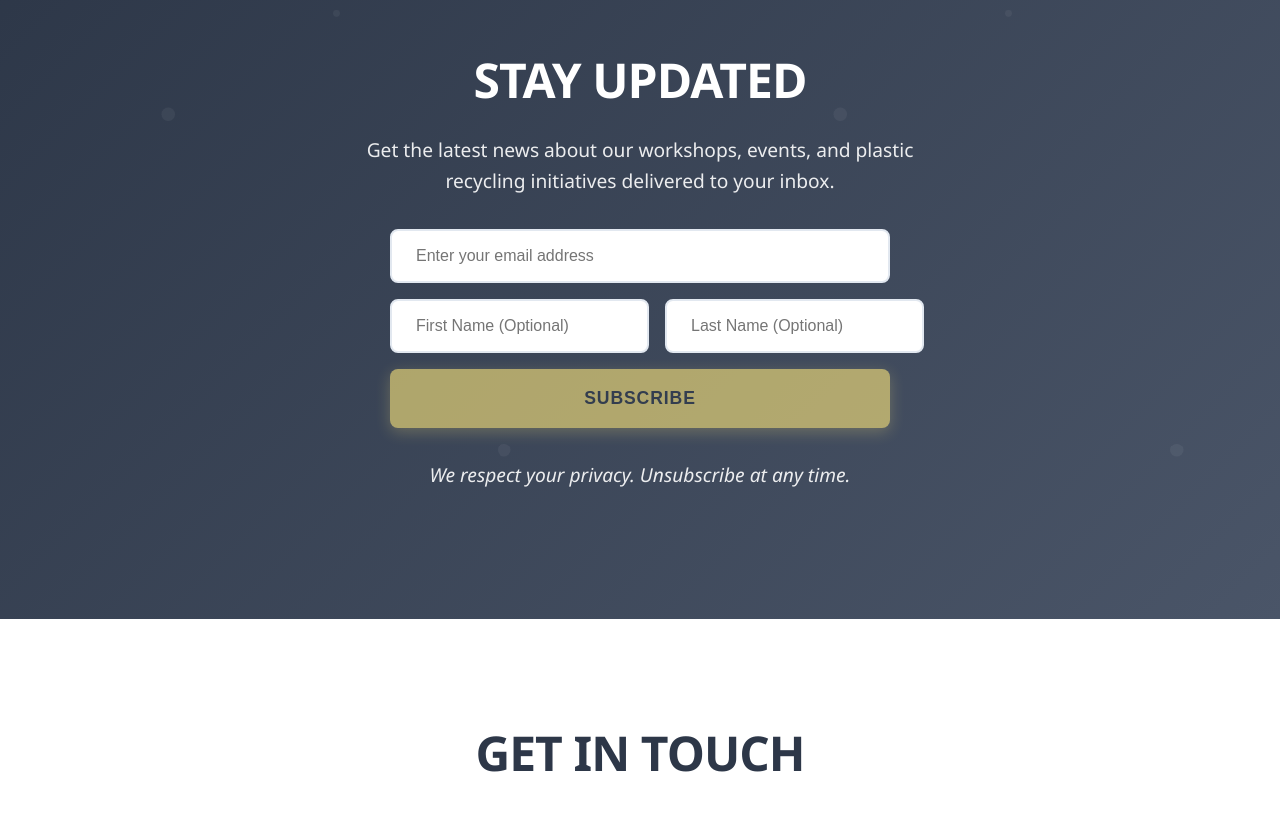
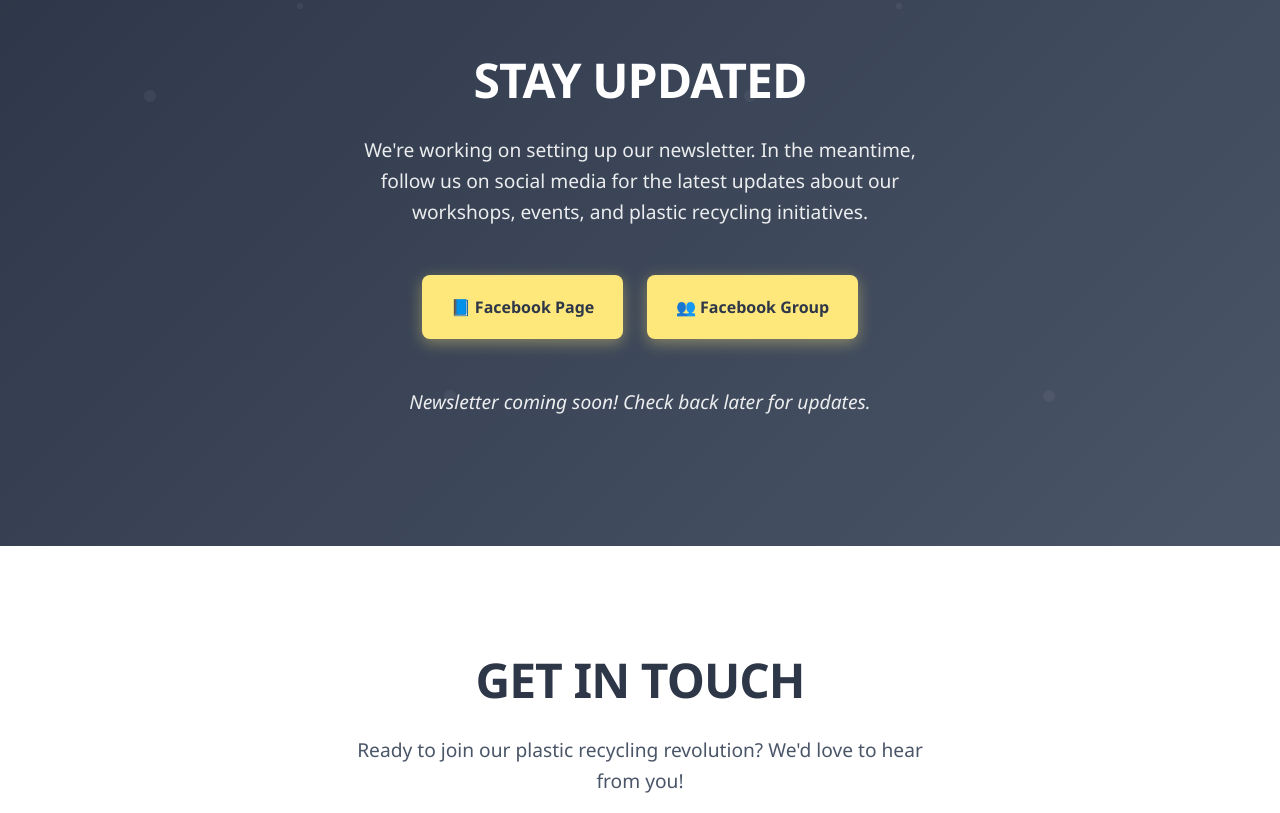
Before and after one commit to aldrinmagno/preciousplasticau, a Vue app: page / in a window 1280 px wide. Shown: the part 2780-3593 px from the top of the page. Built offline with nearby package versions, Linux system fonts and the light colour scheme.

Commit message:
Remove newsletter form

```diff
--- a/package.json
+++ b/package.json
@@ -5,20 +5,15 @@
   "type": "module",
   "scripts": {
     "dev": "vite",
-    "dev:full": "concurrently \"node server.js\" \"npm run dev\"",
     "build": "vite build",
     "preview": "vite preview",
     "lint": "eslint . --ext .vue,.js,.jsx,.cjs,.mjs --fix --ignore-path .gitignore"
   },
   "dependencies": {
-    "cors": "^2.8.5",
-    "dotenv": "^17.2.2",
-    "express": "^5.1.0",
     "vue": "^3.4.0"
   },
   "devDependencies": {
     "@vitejs/plugin-vue": "^5.0.0",
-    "concurrently": "^9.2.1",
     "eslint": "^8.57.0",
     "eslint-plugin-vue": "^9.17.0",
     "vite": "^5.0.0"
--- a/src/components/NewsletterSection.vue
+++ b/src/components/NewsletterSection.vue
@@ -3,64 +3,19 @@
     <div class="container">
       <div class="newsletter-content">
         <h2>Stay Updated</h2>
-        <p>Get the latest news about our workshops, events, and plastic recycling initiatives delivered to your inbox.</p>
+        <p>We're working on setting up our newsletter. In the meantime, follow us on social media for the latest updates about our workshops, events, and plastic recycling initiatives.</p>
 
-        <!-- Secure Newsletter Form -->
-        <form @submit.prevent="handleSubmit" class="newsletter-form">
-          <div class="form-container">
-            <div class="form-group">
-              <input
-                type="email"
-                v-model="form.email"
-                placeholder="Enter your email address"
-                required
-                :disabled="isSubmitting"
-                class="email-input"
-              >
-              <div class="name-inputs">
-                <input
-                  type="text"
-                  v-model="form.firstName"
-                  placeholder="First Name (Optional)"
-                  :disabled="isSubmitting"
-                  class="name-input"
-                >
-                <input
-                  type="text"
-                  v-model="form.lastName"
-                  placeholder="Last Name (Optional)"
-                  :disabled="isSubmitting"
-                  class="name-input"
-                >
-              </div>
-            </div>
-
-            <!-- Honeypot field for bot protection -->
-            <input
-              type="text"
-              v-model="form.honeypot"
-              style="position: absolute; left: -5000px; opacity: 0;"
-              tabindex="-1"
-              autocomplete="off"
-            >
-
-            <button
-              type="submit"
-              :disabled="isSubmitting || !form.email"
-              class="subscribe-button"
-            >
-              {{ isSubmitting ? 'Subscribing...' : 'Subscribe' }}
-            </button>
-          </div>
-        </form>
-
-        <!-- Response Messages -->
-        <div v-if="message" class="response" :class="messageType">
-          {{ message }}
+        <div class="social-links">
+          <a href="https://www.facebook.com/profile.php?id=61580648091526" target="_blank" class="social-link">
+            📘 Facebook Page
+          </a>
+          <a href="https://www.facebook.com/groups/1801827844055214" target="_blank" class="social-link">
+            👥 Facebook Group
+          </a>
         </div>
 
         <p class="newsletter-note">
-          We respect your privacy. Unsubscribe at any time.
+          Newsletter coming soon! Check back later for updates.
         </p>
       </div>
     </div>
@@ -69,72 +24,7 @@
 
 <script>
 export default {
-  name: 'NewsletterSection',
-  data() {
-    return {
-      form: {
-        email: '',
-        firstName: '',
-        lastName: '',
-        honeypot: '' // Bot protection
-      },
-      isSubmitting: false,
-      message: '',
-      messageType: ''
-    }
-  },
-  methods: {
-    async handleSubmit() {
-      // Bot protection - if honeypot is filled, ignore submission
-      if (this.form.honeypot) {
-        return
-      }
-
-      this.isSubmitting = true
-      this.message = ''
-      this.messageType = ''
-
-      try {
-        const response = await fetch('/api/newsletter/subscribe', {
-          method: 'POST',
-          headers: {
-            'Content-Type': 'application/json',
-          },
-          body: JSON.stringify({
-            email: this.form.email,
-            firstName: this.form.firstName,
-            lastName: this.form.lastName
-          })
-        })
-
-        const result = await response.json()
-
-        if (response.ok) {
-          this.message = result.message || 'Successfully subscribed! Please check your email to confirm.'
-          this.messageType = 'success'
-          this.resetForm()
-        } else {
-          this.message = result.error || 'Something went wrong. Please try again.'
-          this.messageType = 'error'
-        }
-      } catch (error) {
-        console.error('Newsletter subscription error:', error)
-        this.message = 'Network error. Please check your connection and try again.'
-        this.messageType = 'error'
-      } finally {
-        this.isSubmitting = false
-      }
-    },
-
-    resetForm() {
-      this.form = {
-        email: '',
-        firstName: '',
-        lastName: '',
-        honeypot: ''
-      }
-    }
-  }
+  name: 'NewsletterSection'
 }
 </script>
 
@@ -180,80 +70,32 @@ export default {
   font-weight: 500;
 }
 
-.newsletter-form {
-  margin: 2rem 0;
+.social-links {
+  display: flex;
+  justify-content: center;
+  gap: 1.5rem;
+  margin: 3rem 0;
+  flex-wrap: wrap;
 }
 
-.form-container {
+.social-link {
   display: flex;
-  flex-direction: column;
-  gap: 1rem;
-  max-width: 500px;
-  margin: 0 auto;
-}
-
-.form-group {
-  display: flex;
-  flex-direction: column;
-  gap: 1rem;
-}
-
-.name-inputs {
-  display: grid;
-  grid-template-columns: 1fr 1fr;
-  gap: 1rem;
-}
-
-.email-input,
-.name-input {
-  padding: 1rem 1.5rem;
-  border: 2px solid #E2E8F0;
-  border-radius: 8px;
-  font-size: 1rem;
-  font-weight: 500;
-  background: white;
-  color: #2D3748;
-  transition: all 0.3s ease;
-}
-
-.email-input:focus,
-.name-input:focus {
-  outline: none;
-  border-color: #fee77b;
-  box-shadow: 0 0 0 3px rgba(254, 231, 123, 0.2);
-}
-
-.email-input:disabled,
-.name-input:disabled {
-  opacity: 0.6;
-  cursor: not-allowed;
-}
-
-.subscribe-button {
+  align-items: center;
+  gap: 0.8rem;
   background: #fee77b;
   color: #2D3748;
-  padding: 1.2rem 2.5rem;
-  border: none;
+  padding: 1.2rem 1.8rem;
   border-radius: 8px;
-  font-weight: 900;
-  font-size: 1.1rem;
-  text-transform: uppercase;
-  letter-spacing: 0.05em;
-  cursor: pointer;
+  text-decoration: none;
+  font-weight: 600;
   transition: all 0.3s ease;
   box-shadow: 0 4px 15px rgba(254, 231, 123, 0.4);
 }
 
-.subscribe-button:hover:not(:disabled) {
+.social-link:hover {
   background: #f4c20d;
   transform: translateY(-2px);
   box-shadow: 0 6px 20px rgba(254, 231, 123, 0.6);
-}
-
-.subscribe-button:disabled {
-  opacity: 0.6;
-  cursor: not-allowed;
-  transform: none;
 }
 
 .newsletter-note {
@@ -263,36 +105,14 @@ export default {
   font-style: italic;
 }
 
-.response {
-  margin: 1rem 0;
-  padding: 1rem;
-  border-radius: 8px;
-  font-weight: 500;
-}
-
-.response.success {
-  background: rgba(72, 187, 120, 0.1);
-  color: #48bb78;
-  border: 1px solid #48bb78;
-}
-
-.response.error {
-  background: rgba(245, 101, 101, 0.1);
-  color: #f56565;
-  border: 1px solid #f56565;
-}
-
 @media (max-width: 768px) {
   .newsletter h2 {
     font-size: 2rem;
   }
 
-  .name-inputs {
-    grid-template-columns: 1fr;
-  }
-
-  .form-container {
-    padding: 0 1rem;
+  .social-links {
+    flex-direction: column;
+    align-items: center;
   }
 }
 </style>
--- a/vite.config.js
+++ b/vite.config.js
@@ -3,13 +3,4 @@ import vue from '@vitejs/plugin-vue'
 
 export default defineConfig({
   plugins: [vue()],
-  server: {
-    port: 3000,
-    proxy: {
-      '/api': {
-        target: 'http://localhost:3001',
-        changeOrigin: true
-      }
-    }
-  }
 })
```
Also changed, not shown: api/newsletter/subscribe.js (deleted, +0 -88 lines), server.js (deleted, +0 -52 lines), 1 other file (tests, documents, lock files or other folders).
